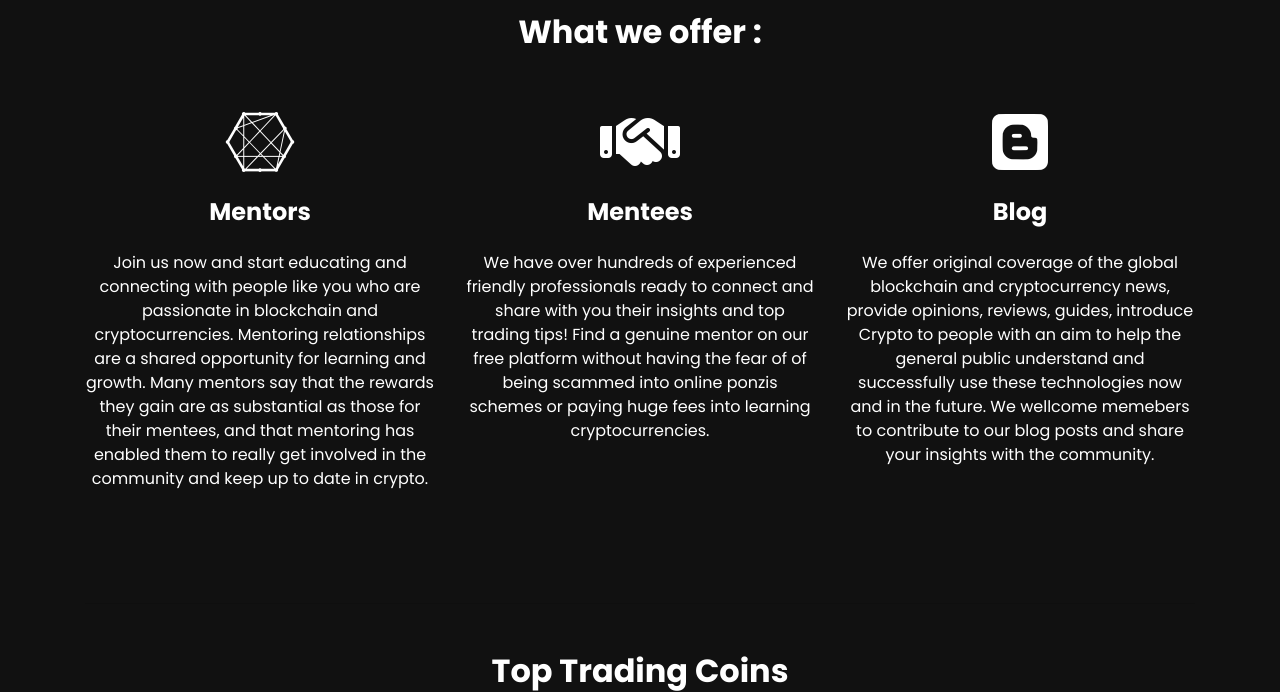
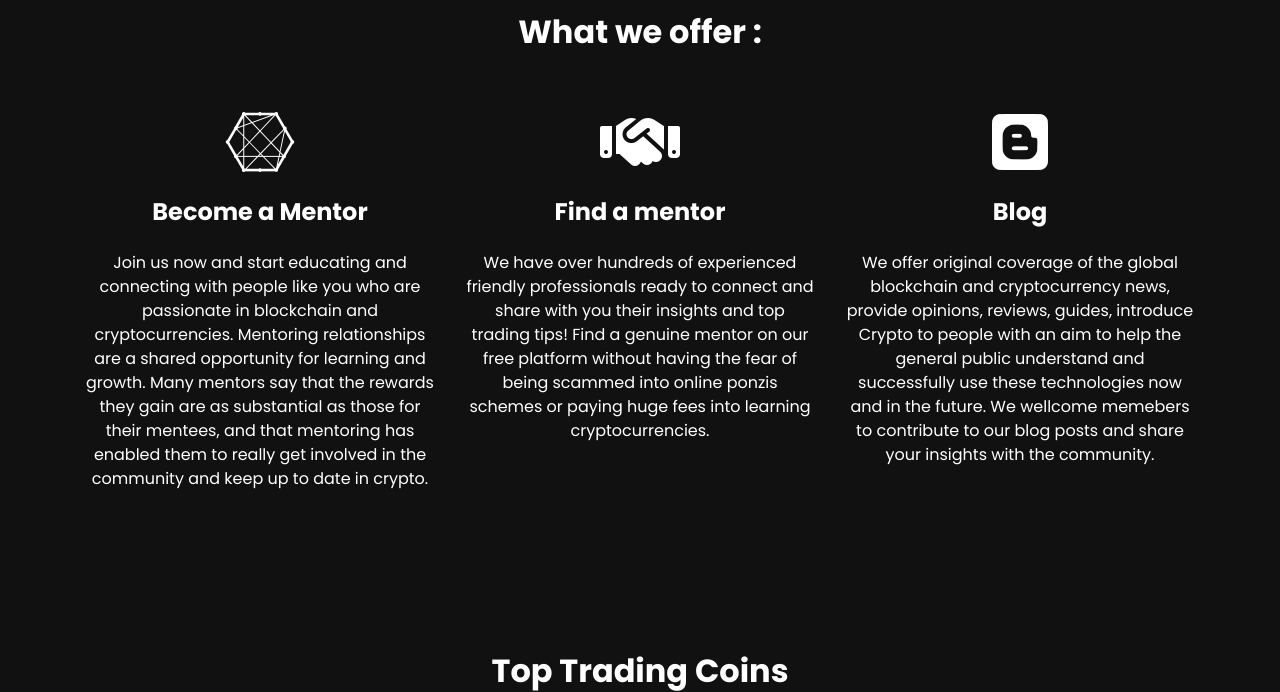
Before and after one commit to tindyc/crypto_connect, a Flask app: page / in a window 1280 px wide. Shown: the part 787-1479 px from the top of the page. Run offline with Flask 2, Linux system fonts and the light colour scheme; some libraries are stand-ins or nearby versions; some web fonts are replaced.

Commit message:
Update content in index.html

```diff
--- a/templates/index.html
+++ b/templates/index.html
@@ -61,7 +61,7 @@
                 <!--Grid column-->
                 <div class="col-md-4 mb-5">
                     <i class="fab fa-connectdevelop fa-4x"></i>
-                    <h4 class="my-4 font-weight-bold">Mentors</h4>
+                    <h4 class="my-4 font-weight-bold">Become a Mentor</h4>
                     <p class="grey-text">Join us now and start educating and connecting with people like you who are
                         passionate in blockchain and cryptocurrencies. Mentoring relationships are a shared opportunity
                         for learning and growth. Many mentors say that the rewards they gain are as substantial as those
@@ -73,10 +73,10 @@
                 <!--Grid column-->
                 <div class="col-md-4 mb-1">
                     <i class="fas fa-handshake fa-4x"></i>
-                    <h4 class="my-4 font-weight-bold">Mentees</h4>
+                    <h4 class="my-4 font-weight-bold">Find a mentor</h4>
                     <p class="grey-text">We have over hundreds of experienced friendly professionals ready to connect
                         and share with you their insights and top trading tips! Find a genuine mentor on our free
-                        platform without having the fear of of being scammed into online ponzis schemes or paying huge
+                        platform without having the fear of being scammed into online ponzis schemes or paying huge
                         fees into learning cryptocurrencies. </p>
                 </div>
                 <!--Grid column-->
```
